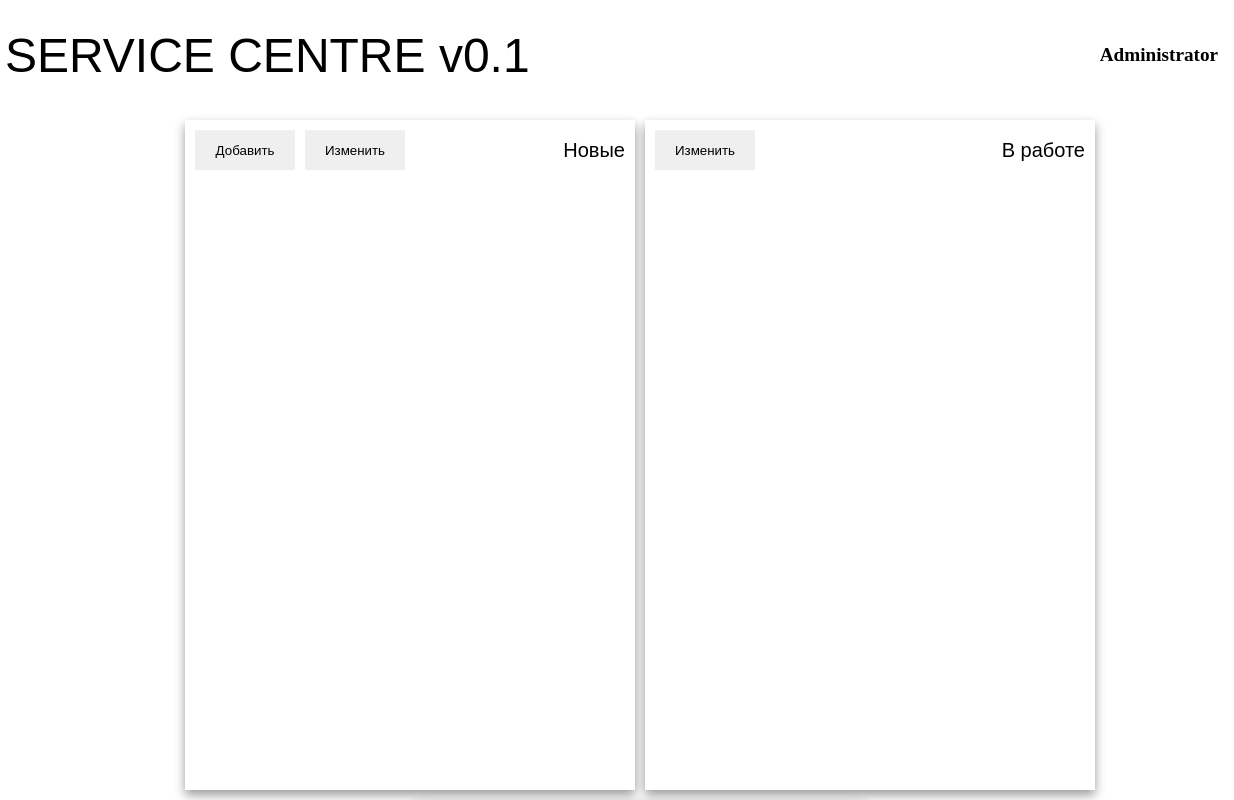
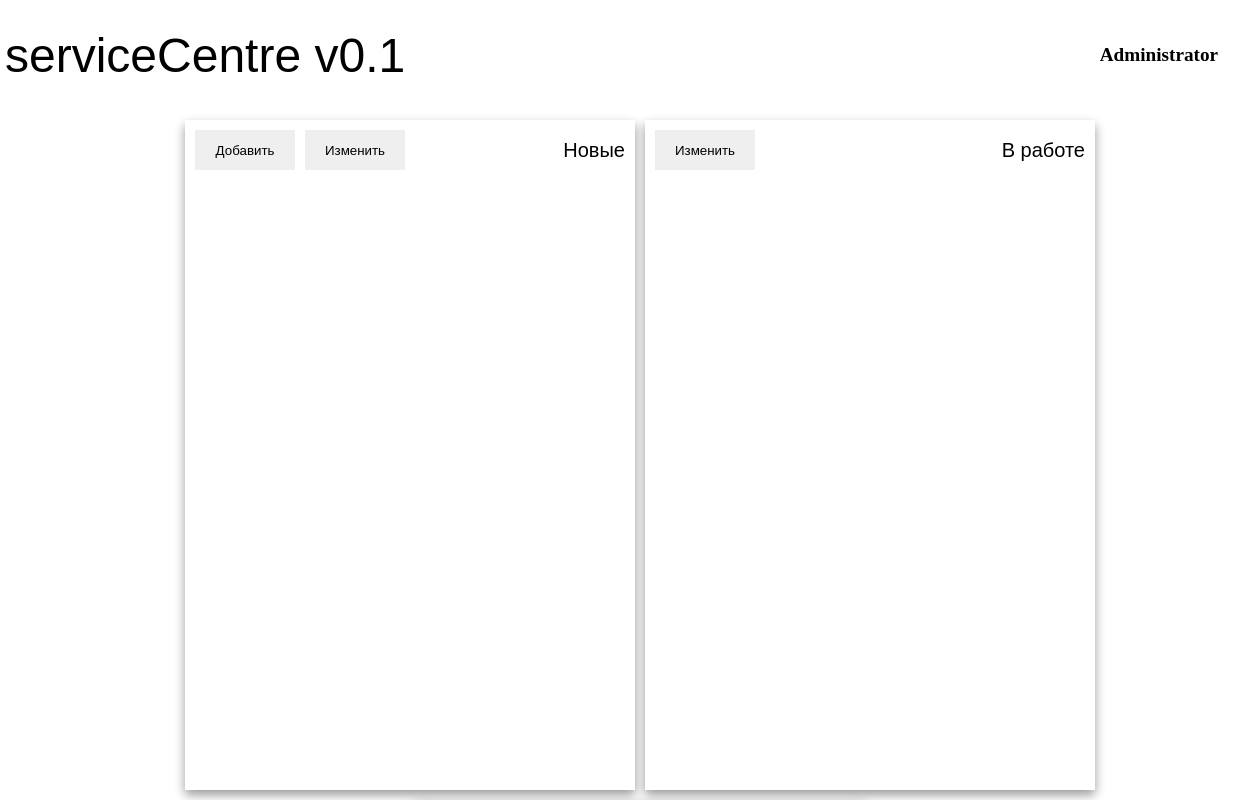
Before and after one commit to egorkqq/serviceCentere, a plain HTML site: page index.html in a window 1280 px wide. Shown: the top 800 px of the page, 0-1234 px from the left. Drawn offline with Linux system fonts and the light colour scheme.

Commit message:
name changing

```diff
--- a/index.html
+++ b/index.html
@@ -9,7 +9,7 @@
 </head>
 <body>
 <header class=header>
-    <div class=logo>SERVICE CENTRE v0.1</div>
+    <div class=logo>serviceCentre v0.1</div>
     <div class="username"><b>Administrator</b></div>
     <div onclick=window.close() class=exit><img src="power-button-off.svg"></div>
 </header>
```
